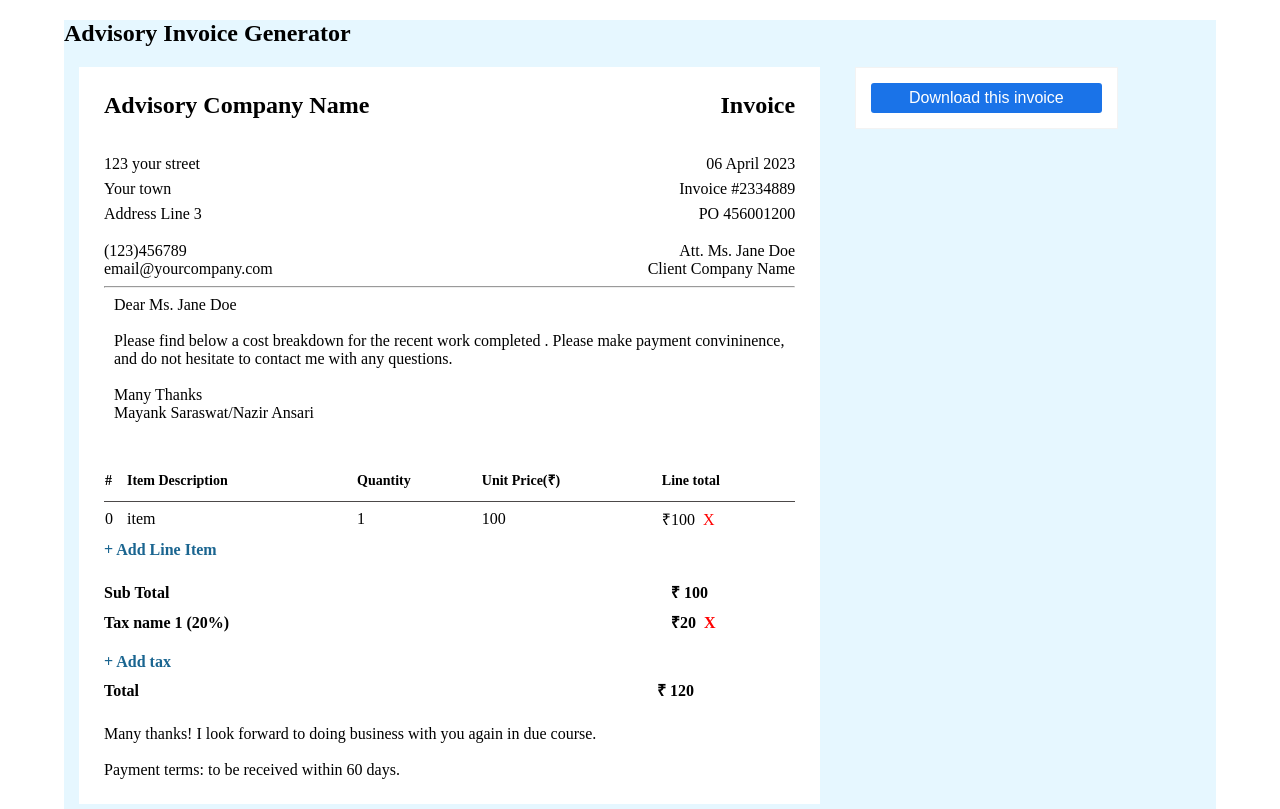
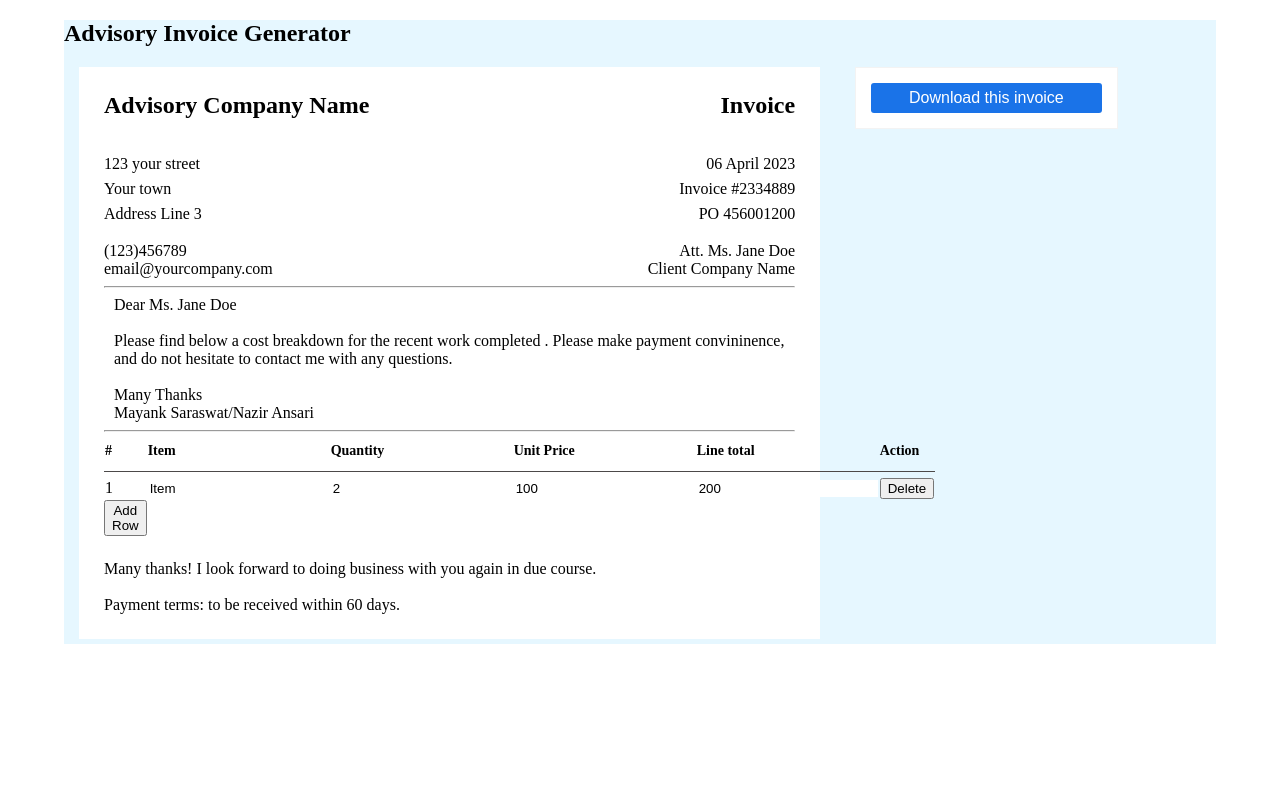
Before and after one commit to NazirAnsari/tax-demo, a React (Create React App) app: page / in a window 1280 px wide. Built offline with nearby package versions, Linux system fonts and the light colour scheme.

Commit message:
initial commit

```diff
--- a/package.json
+++ b/package.json
@@ -15,6 +15,7 @@
     "start": "react-scripts start",
     "build": "react-scripts build",
     "test": "react-scripts test",
+    "dev": "nodemon index.js",
     "eject": "react-scripts eject"
   },
   "eslintConfig": {
@@ -34,5 +35,8 @@
       "last 1 firefox version",
       "last 1 safari version"
     ]
+  },
+  "devDependencies": {
+    "nodemon": "^2.0.22"
   }
 }
--- a/src/components/index.jsx
+++ b/src/components/index.jsx
@@ -1,6 +1,7 @@
 import React from 'react'
 import './textInvoice.css';
-import TableInvoice from './tableInvoice';
+// import TableInvoice from './tableInvoice';
+import Table from './table';
 
 export default function Index() {
 
@@ -52,9 +53,10 @@ export default function Index() {
             <span>Many Thanks</span> <br />
             <span>Mayank Saraswat/Nazir Ansari</span>
 
-          </div>
+          </div><hr/>
 
-          <TableInvoice />
+          {/* <TableInvoice /> */}
+          <Table/>
           <div className="greetings"  contentEditable="true">
             <span>Many thanks! I look forward to doing business with you again in due course. </span>
             <br /><span></span>
--- /dev/null
+++ b/src/components/table.jsx
@@ -0,0 +1,123 @@
+import React, { useState } from 'react';
+
+function Table() {
+  const [currentID, setCurrID] = useState(2);
+  const [data, setData] = useState([
+    { uid: 1, itemDescription: 'Item', quantity: 2, unitPrice: 100, lineTotal:200}
+  ]);
+
+  const addRow = () => {
+
+
+    setCurrID(currentID+1);
+
+    setData((prevVal)=>{
+        return [...prevVal, { uid: currentID, itemDescription: 'Item', quantity: 1, unitPrice: 100, lineTotal:100}]
+    })
+    // setTimeout(()=>{
+    //   console.log(currID);
+    //   console.log(data);
+    // },2000)
+
+
+  };
+
+  console.log(data);
+
+  const deleteRow = (e, rowID) => {
+    setData(data.filter((row) => row.uid != rowID));
+  };
+
+  const handleChange = (e, id) => {
+
+    const fieldName = e.target.name;
+    const value = e.target.value
+    setData(
+      data.map((row) => {
+        if (row.uid == id) {
+
+          return { ...row, [fieldName]: value };
+        }
+        return row;
+      })
+    );
+  };
+
+  return (
+    <table>
+      <thead>
+        <tr>
+          <th>#</th>
+          <th>Item</th>
+          <th>Quantity</th>
+          <th>Unit Price</th>
+          <th>Line total</th>
+          <th>Action</th>
+        </tr>
+      </thead>
+      <tbody>
+        {data.map((row, index) => (
+          <tr key={row.uid}>
+            <td>{index+1}</td>
+            <td>
+              <input
+                type="text"
+                name="itemDescription"
+                value={row.itemDescription}
+                onChange={(e) => {
+                    console.log(e.target);
+                    handleChange(e, row.uid)
+                    }
+                }
+
+              />
+            </td>
+            <td>
+              <input
+                type="number"
+                name="quantity"
+                value={row.quantity}
+                onChange={(e) => {
+                    console.log(e.target);
+                    handleChange(e, row.uid)
+                }}
+
+              />
+            </td>
+            <td>
+              <input
+                type="number"
+                name="unitPrice"
+                value={row.unitPrice}
+                onChange={(e) => {
+                    console.log(e.target);
+                    handleChange(e, row.uid)
+                }}
+
+              />
+            </td>
+            <td>
+            <input
+                type="number"
+                name="lineTotal"
+                value={row.lineTotal}
+                onChange={(e) => handleChange(e, row.uid)}
+
+              />
+            </td>
+            <td>
+              <button uid={row.uid} onClick={(e) => deleteRow(e, row.uid)}>Delete</button>
+            </td>
+          </tr>
+        ))}
+      </tbody>
+      <tfoot>
+        <tr>
+            <button onClick={()=>addRow()}>Add Row</button>
+        </tr>
+      </tfoot>
+    </table>
+  );
+}
+
+export default Table;
--- a/src/components/tableInvoice.jsx
+++ b/src/components/tableInvoice.jsx
@@ -26,10 +26,12 @@ export default function TableInvoice() {
   const handleChange = (index, key, value) => {
     if (key != "itemDescription") {
       var val = parseInt(value)
+
     }
     else {
       val = value;
     }
+    validInput(key, value);
 
     setTableData((prevData) => {
       const newRow = { ...prevData[index], [key]: val };
@@ -43,8 +45,6 @@ export default function TableInvoice() {
       return newData;
     });
   };
-
-
 
   // useEffect(()=>{
   //   const newTotal = tableData.reduce((acc, cur) => acc + cur.quantity * cur.unitPrice , 0);
@@ -88,14 +88,19 @@ export default function TableInvoice() {
     //     // return tax;
     //   }
     // )
-
-
     // setTax();
 
     setGrandTotal(gst+newsubTotal)
     console.log(grandTotal,"check grandtotal")
 
   });
+
+  function validInput(key, value){
+    if(key == "itemDescription" && itemDescription.value.length == 0){
+      alert("Please enter a valid item name")
+      return
+    }
+  }
 
   return (
     <>
--- a/src/components/textInvoice.css
+++ b/src/components/textInvoice.css
@@ -122,6 +122,10 @@ table {
     border-spacing: 0;
 }
 
+input{
+    border:none
+}
+
 table .number {
     width: 20px;
 }
```
Also changed, not shown: 1 other file (tests, documents, lock files or other folders).
